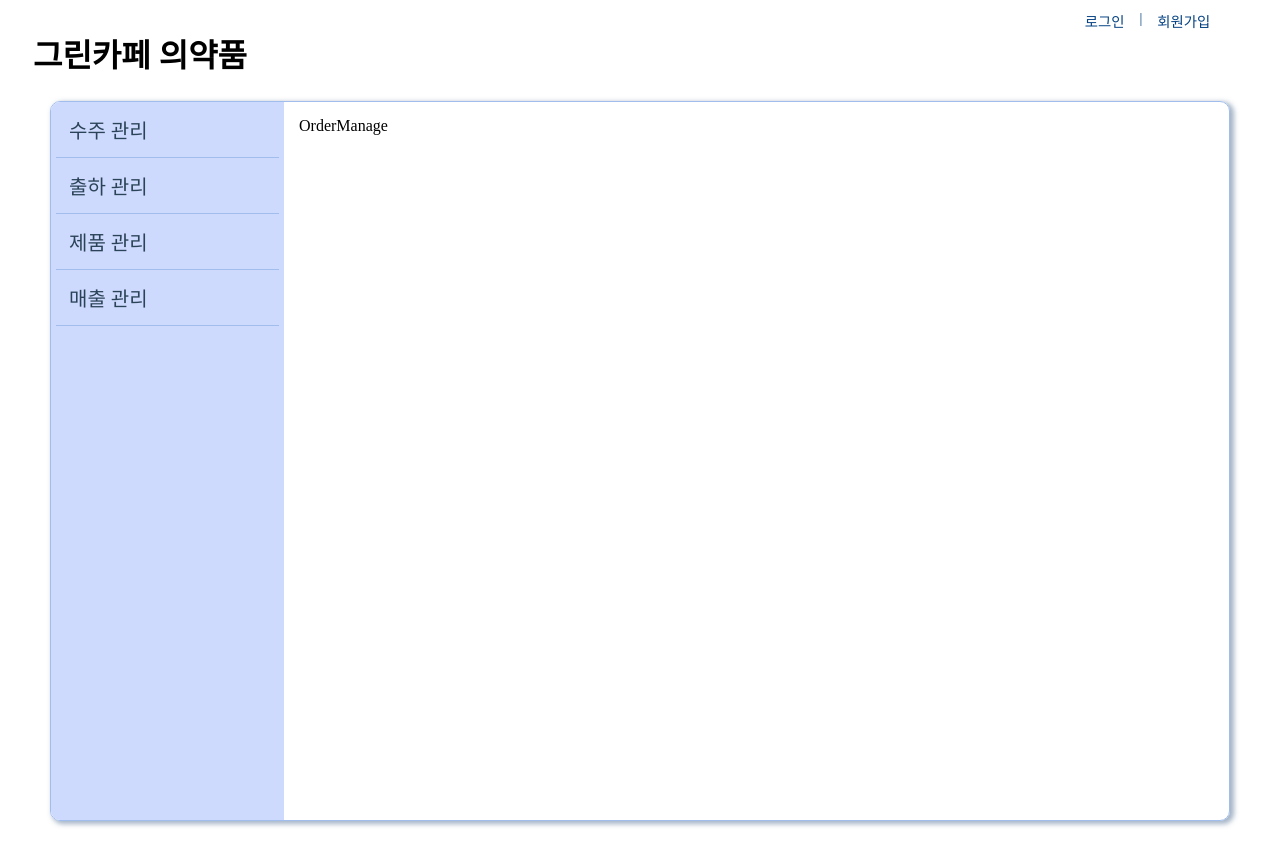
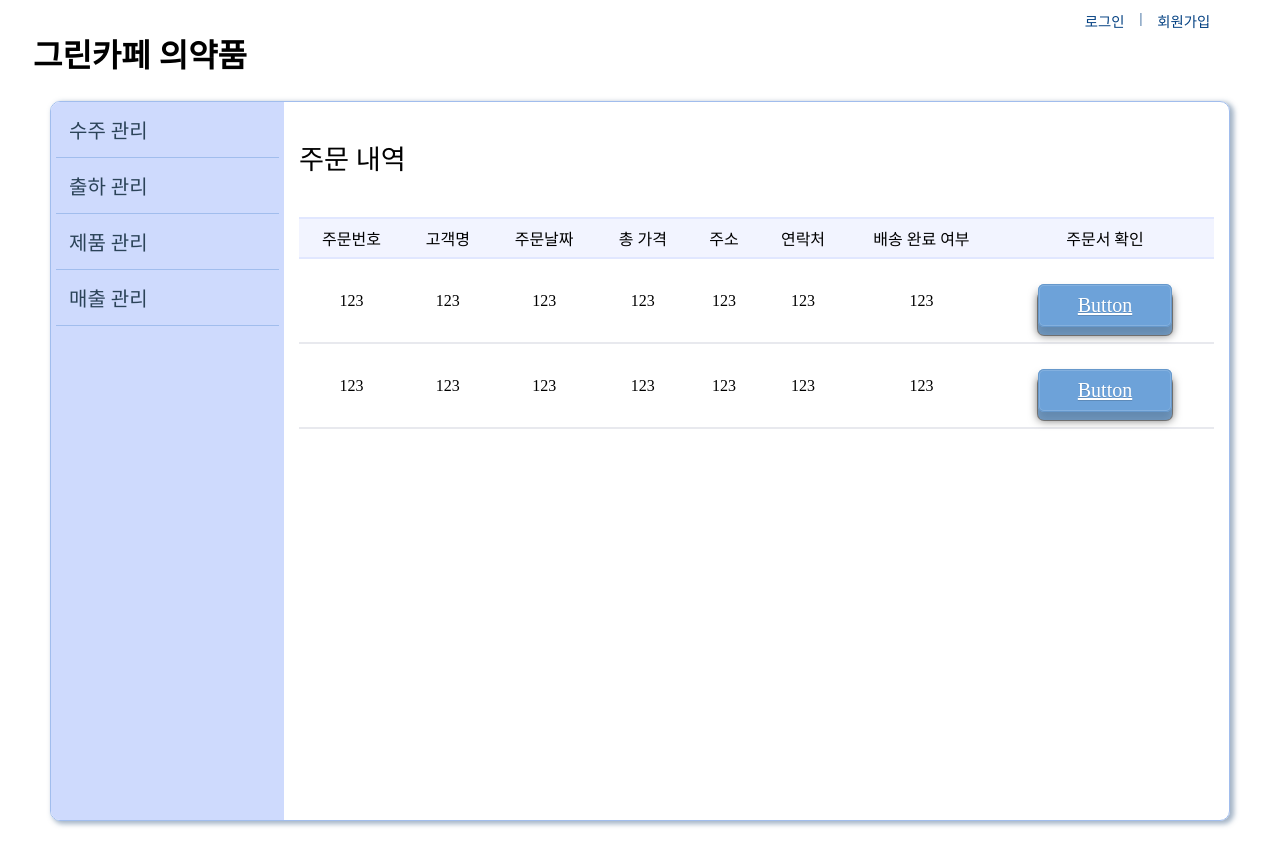
Before and after one commit to sunkh964/Supplier, a React (Create React App) app in the folder src/main/frontend1/: page /admin/orderManage in a window 1280 px wide. Shown: the top 866 px of the page. Built offline with nearby package versions, Linux system fonts and the light colour scheme; a web font is replaced by a local one.

Commit message:
커밋메세지

```diff
--- a/src/main/frontend1/src/App.js
+++ b/src/main/frontend1/src/App.js
@@ -54,7 +54,7 @@ useEffect(() => {
   )
 }
         </div>
-        <div className='header-content'>
+        <div className='header-content' onClick={(e)=>{navigaite('/')}}>
           <h1><i class="bi bi-capsule-pill"></i>그린카페 의약품</h1>
         </div>
       </div>
--- /dev/null
+++ b/src/main/frontend1/src/pages/admin/orderManage/OrderManage.css
@@ -0,0 +1,55 @@
+
+.main-div{
+  font-size: 1.7rem;
+  margin-top: 20px;
+  margin-bottom: 40px;
+}
+
+/* --------------------------------------------테이블 */
+.table-div table { width: 100%; }
+
+.table-div td {
+  text-align: center;
+  padding: 5px 15px;
+}
+
+.table-div tbody tr:hover {
+  background-color: #f3f3f3;
+}
+
+.table-div thead td {
+  border-top: 2px solid #E1E7FF;
+  border-bottom: 2px solid #E1E7FF;
+  background-color: #F2F4FF;
+  height: 40px;
+  vertical-align: middle;
+}
+
+.table-div tbody tr {
+  border-bottom: 2px solid #E8E9EE;
+}
+/* --------------------------------------테이블 */
+
+/* 버튼 */
+.btn-3d {
+  position: relative;
+  display: inline-block;
+  font-size: 20px;
+  padding: 10px 40px;
+  color: white;
+  margin: 20px 10px 10px;
+  border-radius: 6px;
+  text-align: center;
+  transition: top .01s linear;
+  text-shadow: 0 1px 0 rgba(0,0,0,0.15);
+}
+.btn-3d.blue:hover   {background-color: #699DD1;}
+
+.btn-3d.blue {
+  background-color: #6DA2D9;
+  box-shadow: 0 0 0 1px #6698cb inset,
+        0 0 0 2px rgba(255,255,255,0.15) inset,
+        0 8px 0 0 rgba(110, 164, 219, .7),
+        0 8px 0 1px rgba(0,0,0,.4),
+        0 8px 8px 1px rgba(0,0,0,0.5);
+}
--- a/src/main/frontend1/src/pages/admin/orderManage/OrderManage.js
+++ b/src/main/frontend1/src/pages/admin/orderManage/OrderManage.js
@@ -1,8 +1,55 @@
 import React from 'react'
+import './OrderManage.css';
 
 const OrderManage = () => {
   return (
-    <div>OrderManage</div>
+    <div>
+      <div className='main-div'>
+      주문 내역
+      </div>
+      <div className='table-div'>
+        <table>
+          <thead>
+            <tr>
+              <td>주문번호</td>
+              <td>고객명</td>
+              <td>주문날짜</td>
+              <td>총 가격</td>
+              <td>주소</td>
+              <td>연락처</td>
+              <td>배송 완료 여부</td>
+              <td>주문서 확인</td>
+            </tr>
+          </thead>
+          <tbody>
+            <tr>
+              <td>123</td>
+              <td>123</td>
+              <td>123</td>
+              <td>123</td>
+              <td>123</td>
+              <td>123</td>
+              <td>123</td>
+              <td><div class="btn-container">
+                <a href="#" class="btn-3d blue">Button</a>
+              </div></td>
+            </tr>
+            <tr>
+              <td>123</td>
+              <td>123</td>
+              <td>123</td>
+              <td>123</td>
+              <td>123</td>
+              <td>123</td>
+              <td>123</td>
+              <td><div class="btn-container">
+                <a href="#" class="btn-3d blue">Button</a>
+              </div></td>
+            </tr>
+          </tbody>
+        </table>
+      </div>
+    </div>
   )
 }
 
--- a/src/main/frontend1/src/pages/user/Login.js
+++ b/src/main/frontend1/src/pages/user/Login.js
@@ -13,6 +13,7 @@ const Login = ({setLoginInfo}) => {
     const [loginData, setLoginData]=useState({
       supmId: '',
       supmPw:'',
+      supmRole:''
     });
 
     // 입력한 id, pw를 loginData에 저장하는 함수
@@ -43,7 +44,8 @@ const Login = ({setLoginInfo}) => {
             supmId:res.data.supmId,
             supmPw:res.data.supmPw,
             supmNum:res.data.supmNum,
-            supmName:res.data.supmName
+            supmName:res.data.supmName,
+            supmRole:res.data.supmRole
           };
           alert('로그인 성공')
 
@@ -55,7 +57,12 @@ const Login = ({setLoginInfo}) => {
           //로그인 정보를 저장
           setLoginInfo(loginInfo);
 
-          navigaite('/');
+        // admin으로 로그인한 경우 admin 페이지로 이동
+        if (loginData.supmRole === 'admin') {
+          navigaite('/admin'); // admin 전용 페이지로 이동
+        } else {
+          navigaite('/'); // 일반 사용자 페이지로 이동
+        }
         }
       })
       .catch((error)=>{
```
